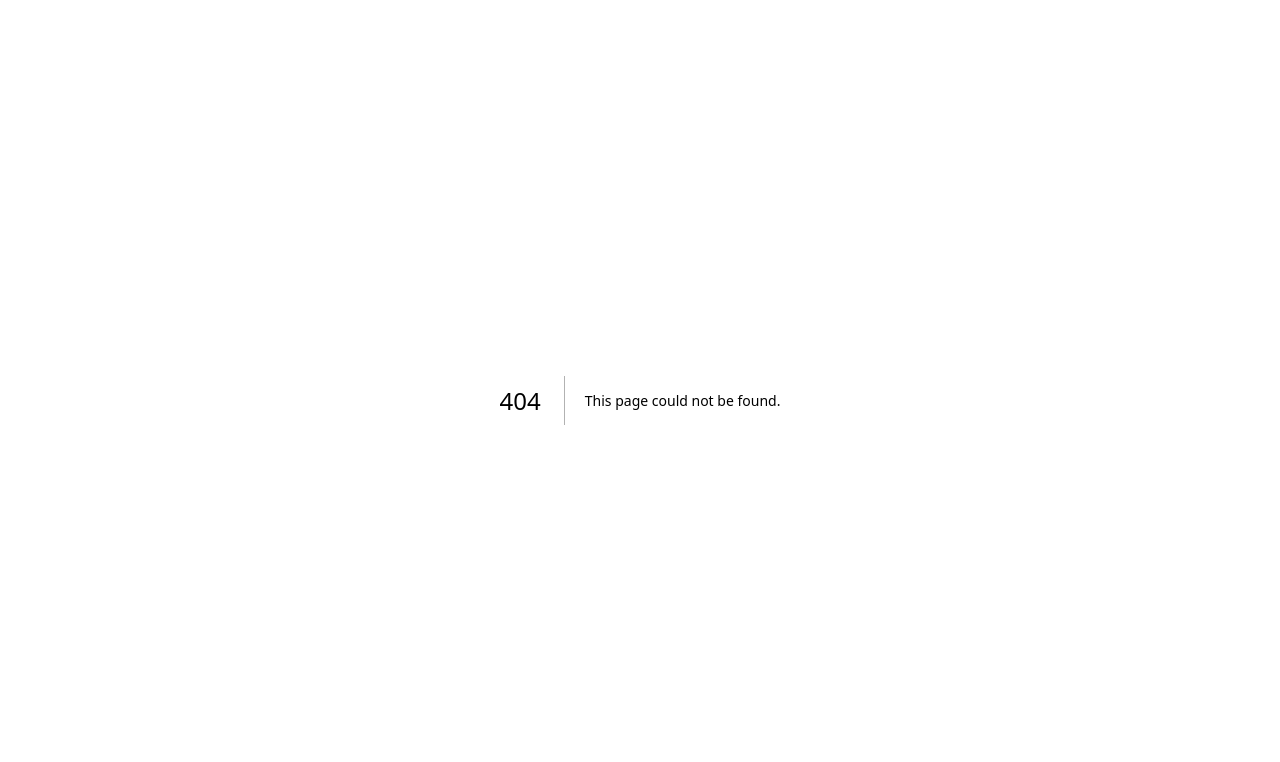
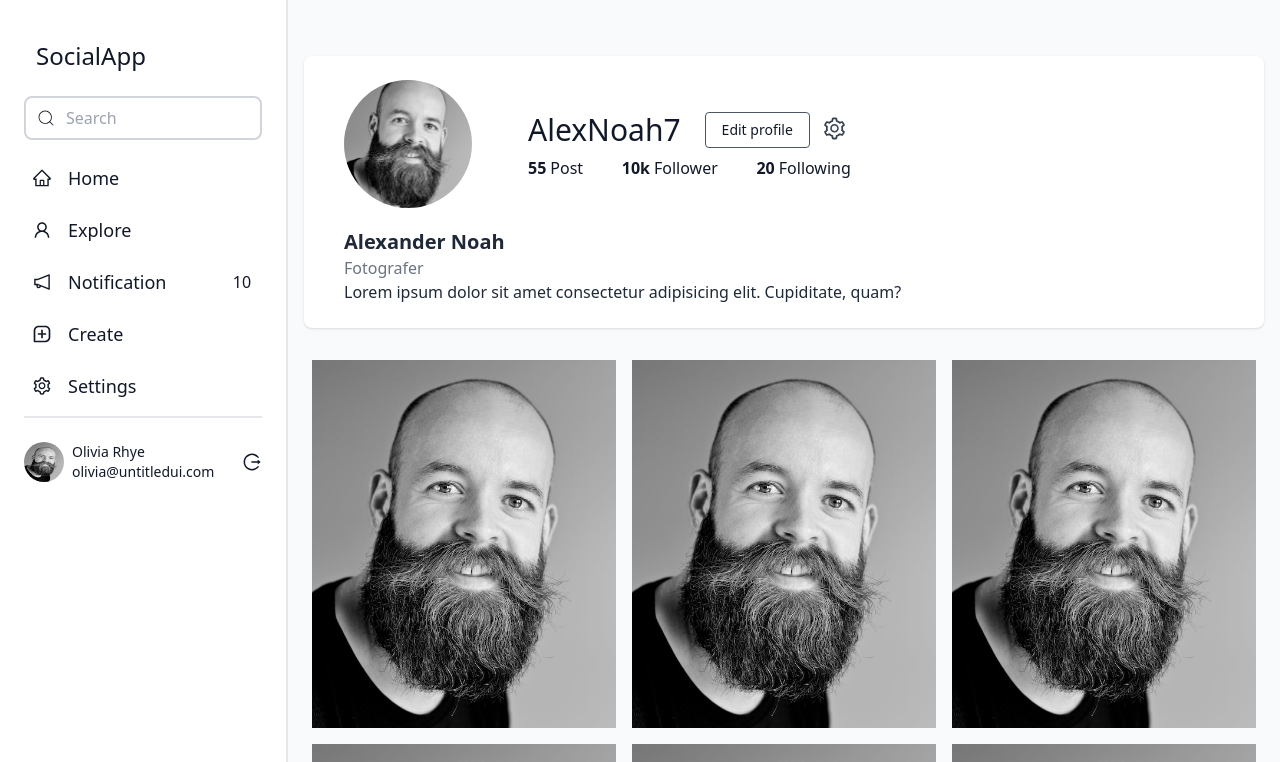
Before and after one commit to itscarew/social-app, a Next.js app: page /profile in a window 1280 px wide. Before the commit this address had no page. Shown: the top 762 px of the page. Built offline with nearby package versions, Linux system fonts and the light colour scheme.

Commit message:
new developments

```diff
--- /dev/null
+++ b/components/ExploreCardComponent.tsx
@@ -0,0 +1,22 @@
+import Image from "next/image";
+import Link from "next/link";
+import { FcLike } from "react-icons/fc"
+import { FaRegComment } from "react-icons/fa"
+
+export default function ExploreCard({ height }: Partial<any>) {
+    return (
+        <div className={`relative w-1/3 ${height} h-96 p-2 `} >
+            <div className='relative w-full h-full' >
+                <Link href={"/"}  >
+                    <div className="bg-black absolute top-0 text-white left-0 w-full h-full z-10 flex items-center justify-center opacity-0 hover:opacity-50  "   >
+                        <div className="flex items-center" > <FcLike size={30} color="#fff" /> <p className="mx-2"> 2,555 </p> </div>
+                        <div className="flex items-center" > <FaRegComment size={30} color="white" /> <p className="ml-2" > 55 </p> </div>
+                    </div>
+                    <Image alt="#" src="/pic1.jpeg" fill style={{ objectFit: "cover", objectPosition: "center" }} />
+                </Link>
+            </div>
+        </div>
+
+
+    )
+}
--- a/components/FeedCompoonent.tsx
+++ b/components/FeedCompoonent.tsx
@@ -1,5 +1,6 @@
 import Image from "next/image";
-
+import Input from "./Input";
+import { IoIosSend } from "react-icons/io"
 
 
 export default function FeedCard() {
@@ -26,7 +27,11 @@ export default function FeedCard() {
                 </div>
             </div>
             <div className="font-semibold text-sm mx-4 mt-2 mb-4">92,372 likes</div>
+            <div>
+                <Input icon={<IoIosSend size={"20"} className='absolute right-3' />} placeHolder="Post a comment" className="pl-3" />
+            </div>
         </div>
+
 
     )
 }
--- a/components/Input.tsx
+++ b/components/Input.tsx
@@ -2,22 +2,22 @@ import React, { useState, useEffect, useContext } from "react";
 import { useRouter } from "next/router"
 import { CiSearch } from "react-icons/ci"
 
-export default function Input() {
+export default function Input({ className, rounded, icon, placeHolder }: Partial<any>) {
     const [data, setData] = useState("");
     const handleChange = (e: any) => {
         setData(e.target.value)
     }
     return (
         <>
-            <div className='flex items-center relative mb-4' >
+            <div className='flex items-center relative ' >
                 <input
                     type={"text"}
-                    className={`w-full border-2 outline-none rounded-lg py-2 pl-10 border-gray-300 focus:outline-none  focus:border-gray-400 `}
-                    placeholder='Search'
+                    className={`w-full outline-none ${rounded && "rounded-lg"}  py-2 ${className}  border-gray-300 focus:outline-none  focus:border-gray-400 `}
+                    placeholder={placeHolder}
                     value={data}
                     onChange={handleChange}
                 />
-                <CiSearch size={"20"} className='absolute left-3' />
+                {icon}
             </div>
         </>
     )
--- a/components/Layout.tsx
+++ b/components/Layout.tsx
@@ -2,8 +2,10 @@ import AppHead from '../components/Head'
 import NavBar from './Navbar'
 import HeaderNavBar from './HeaderNavBar';
 import React from "react";
+import { useRouter } from "next/router"
 
 export default function Layout({ children }: any) {
+    const router = useRouter()
     return (
         <>
             <AppHead />
@@ -17,9 +19,11 @@ export default function Layout({ children }: any) {
                     <div className='md:flex-1 w-full  py-10 bg-gray-50  leading-none'>
                         {children}
                     </div>
-                    <div className=' py-10 border-l-2 border-gray-200 px-6 md:block' style={{ width: "33rem" }}  >
-                        Mini Profile
-                    </div>
+                    {router.pathname === "/" &&
+                        <div className=' py-10 border-l-2 border-gray-200 px-6 md:block' style={{ width: "33rem" }}  >
+                            Mini Profile
+                        </div>}
+
                 </div>
             </div>
         </>
--- a/components/Navbar.tsx
+++ b/components/Navbar.tsx
@@ -5,22 +5,23 @@ import { useRouter } from 'next/router'
 import Input from "./Input";
 import { AiOutlineHome, AiOutlineUser, AiOutlineNotification, AiOutlineSetting, AiOutlineLogout, AiOutlineMenu } from "react-icons/ai"
 import { BiMessageSquareAdd } from "react-icons/bi"
+import { CiSearch } from "react-icons/ci";
 
 export default function NavBar() {
     const router = useRouter();
     const routes = [
         { name: "Home", icon: <AiOutlineHome size={20} />, href: "/" },
-        { name: "Explore", icon: <AiOutlineUser size={20} />, href: "#" },
-        { name: "Notification", icon: <AiOutlineNotification size={20} />, href: "#" },
+        { name: "Explore", icon: <AiOutlineUser size={20} />, href: "/explore" },
+        { name: "Notification", icon: <AiOutlineNotification size={20} />, href: "/notification" },
         { name: "Create", icon: <BiMessageSquareAdd size={20} />, href: "#" },
-        { name: "Settings", icon: <AiOutlineSetting size={20} />, href: "#" },
+        { name: "Settings", icon: <AiOutlineSetting size={20} />, href: "/settings" },
     ]
 
     return (
         <nav className='w-72 py-10 border-r-2 border-gray-200 px-6 hidden md:block  '>
             <div className=' text-2xl flex items-center font-medium'>  <h1 className='ml-3 font-light'> SocialApp </h1></div>
             <div className="pt-6" >
-                <Input />
+                <Input rounded icon={<CiSearch size={"20"} className='absolute left-3' />} placeHolder="Search" className="pl-10 border-2 " />
             </div>
             <div className=' pt-2'>
                 {routes.map((route, index) => {
@@ -36,13 +37,13 @@ export default function NavBar() {
 
             <div className="flex items-center border-t-2 border-gray-200 justify-between text-sm py-6 " >
                 <div className="flex items-center" >
-                    <div className="relative  rounded-full overflow-hidden w-10 h-10 mr-2" >
+                    <Link href={"/profile"} className="relative  rounded-full overflow-hidden w-10 h-10 mr-2" >
                         <Image src={"/pic1.jpeg"} alt="#" fill />
-                    </div>
-                    <div>
+                    </Link>
+                    <Link href={"/profile"} >
                         <p>Olivia Rhye</p>
-                        <a className="font-normal" href="mailto:email@example.com">olivia@untitledui.com</a>
-                    </div>
+                        <p className="font-normal" >olivia@untitledui.com</p>
+                    </Link>
                 </div>
                 <div className=" cursor-pointer" >
                     <AiOutlineLogout size={20} />
--- /dev/null
+++ b/components/NotificationComponents.tsx
@@ -0,0 +1,27 @@
+import Image from "next/image";
+
+export default function NotificationCard() {
+    return (
+        <div className="bg-white px-5 py-3.5 mb-4 rounded-lg shadow hover:shadow-xl max-w-3xl  transform hover:-translate-y-[0.125rem] transition duration-100 ease-linear">
+            <div className="flex items-center justify-between mt-2 rounded-lg px-1 py-1 cursor-pointer">
+                <div className='flex items-center' >
+                    <div className="relative flex flex-shrink-0 items-end">
+                        <Image alt='#' className="h-16 w-16 rounded-full" src="/pic1.jpeg" height={40} width={40} style={{ objectFit: "cover" }} />
+                        <span className="absolute h-4 w-4 bg-green-400 rounded-full bottom-0 right-0 border-2 border-white"></span>
+                    </div>
+                    <div className="ml-3">
+                        <span className="font-semibold tracking-tight text-xs">John Doe </span>
+                        <span className="text-xs leading-none opacity-50">reacted to your comment:</span>
+                        <p className="text-xs leading-4 pt-2 italic opacity-70">This is the comment you wrote, This is the comment you wrote</p>
+                        <span className="text-[10px] text-blue-500 font-medium leading-4 opacity-75">a few seconds ago</span>
+                    </div>
+                </div>
+                <div className="relative flex flex-shrink-0 items-end">
+                    <Image alt='#' className="h-16 w-16 rounded-md" src="/pic1.jpeg" height={40} width={40} style={{ objectFit: "cover" }} />
+                </div>
+            </div>
+        </div>
+
+
+    )
+}
--- /dev/null
+++ b/components/ProfileComponent.tsx
@@ -0,0 +1,60 @@
+
+import Image from "next/image";
+import ExploreCard from "./ExploreCardComponent";
+import { AiOutlineSetting } from "react-icons/ai"
+import Link from "next/link";
+
+export default function ProfileComponent() {
+    return (
+        <>
+            <div className=" max-w-screen-lg px-10 py-6 mx-4 bg-white rounded-lg shadow md:mx-auto border-1">
+                <div className="flex flex-col items-start w-full m-auto sm:flex-row">
+                    <div className="flex mx-auto sm:mr-10 sm:m-0">
+                        <div className="relative items-center justify-center w-20 h-20 m-auto mr-4 sm:w-32 sm:h-32">
+                            <Image alt="profil"
+                                src="/pic1.jpeg"
+                                className="object-cover w-20 h-20 mx-auto rounded-full sm:w-32 sm:h-32" fill />
+                        </div>
+                    </div>
+                    <div className="flex flex-col pt-4 mx-auto my-auto sm:pt-0 sm:mx-0">
+                        <div className="flex flex-col mx-auto sm:flex-row sm:mx-0 ">
+                            <h2 className="flex pr-4 text-xl font-light text-gray-900 sm:text-3xl">AlexNoah7</h2>
+                            <div className="flex">
+                                <Link
+                                    href={"/settings"}
+                                    className="flex items-center px-4 text-sm font-medium text-gray-900 bg-transparent border border-gray-600 rounded outline-none sm:ml-2 hover:bg-blue-600 hover:text-white focus:outline-none hover:border-blue-700">Edit
+                                    profile</Link>
+                                <Link href={"/settings"} className="p-1 ml-2 text-gray-700 border-transparent rounded-full cursor-pointer hover:text-blue-600 focus:outline-none focus:text-gray-600"
+                                    aria-label="Notifications">
+                                    <AiOutlineSetting size={25} />
+                                </Link>
+                            </div>
+                        </div>
+                        <div className="flex items-center justify-between mt-3 space-x-2">
+                            <div className="flex"><span className="mr-1 font-semibold">55 </span> Post</div>
+                            <div className="flex"><span className="mr-1 font-semibold">10k </span> Follower</div>
+                            <div className="flex"><span className="mr-1 font-semibold">20</span> Following</div>
+                        </div>
+                    </div>
+                </div>
+                <div className="w-full pt-5">
+                    <h1 className="text-lg font-semibold text-gray-800 sm:text-xl">Alexander Noah</h1>
+                    <p className="text-sm text-gray-500 md:text-base">Fotografer</p>
+                    <p className="text-sm text-gray-800 md:text-base">Lorem ipsum dolor sit amet consectetur adipisicing elit.
+                        Cupiditate, quam?</p>
+                </div>
+            </div>
+
+            <div className="max-w-screen-lg py-6 md:mx-auto flex items-start flex-wrap  h "  >
+                <ExploreCard height="h-80" />
+                <ExploreCard height="h-80" />
+                <ExploreCard height="h-80" />
+                <ExploreCard height="h-80" />
+                <ExploreCard height="h-80" />
+                <ExploreCard height="h-80" />
+
+
+            </div>
+        </>
+    )
+}
--- /dev/null
+++ b/pages/explore.tsx
@@ -0,0 +1,41 @@
+import Head from 'next/head'
+import Image from 'next/image'
+import { Inter } from '@next/font/google'
+import styles from '@/styles/Home.module.css'
+import Layout from '@/components/Layout'
+import FeedCard from '@/components/FeedCompoonent'
+import Link from 'next/link'
+import ExploreCard from '@/components/ExploreCardComponent'
+
+const inter = Inter({ subsets: ['latin'] })
+
+export default function Explore() {
+    return (
+        <>
+            <Layout>
+                <div className="w-full min-h-screen p-4">
+                    <div className='flex items-start flex-wrap ' >
+                        <ExploreCard />
+                        <ExploreCard />
+                        <ExploreCard />
+                        <ExploreCard />
+                        <ExploreCard />
+                        <ExploreCard />
+                        <ExploreCard />
+                        <ExploreCard />
+                        <ExploreCard />
+                        <ExploreCard />
+                        <ExploreCard />
+                        <ExploreCard />
+                    </div>
+
+                </div>
+
+
+
+
+
+            </Layout>
+        </>
+    )
+}
--- /dev/null
+++ b/pages/notification.tsx
@@ -0,0 +1,27 @@
+import Head from 'next/head'
+import Image from 'next/image'
+import { Inter } from '@next/font/google'
+import styles from '@/styles/Home.module.css'
+import Layout from '@/components/Layout'
+import FeedCard from '@/components/FeedCompoonent'
+import NotificationCard from '@/components/NotificationComponents'
+
+const inter = Inter({ subsets: ['latin'] })
+
+export default function Notification() {
+    return (
+        <>
+            <Layout>
+                <div className="w-full min-h-screen p-4">
+                    <h1 className='mb-6' >Notifications</h1>
+                    <NotificationCard />
+                    <NotificationCard />
+                    <NotificationCard />
+                    <NotificationCard />
+                    <NotificationCard />
+                    <NotificationCard />
+                </div>
+            </Layout>
+        </>
+    )
+}
--- /dev/null
+++ b/pages/profile.tsx
@@ -0,0 +1,23 @@
+import Head from 'next/head'
+import Image from 'next/image'
+import { Inter } from '@next/font/google'
+import styles from '@/styles/Home.module.css'
+import Layout from '@/components/Layout'
+import FeedCard from '@/components/FeedCompoonent'
+import { AiOutlineSetting } from "react-icons/ai"
+import ExploreCard from '@/components/ExploreCardComponent'
+import ProfileComponent from '@/components/ProfileComponent'
+
+const inter = Inter({ subsets: ['latin'] })
+
+export default function Profile() {
+    return (
+        <>
+            <Layout>
+                <div className="w-full min-h-screen p-4">
+                    <ProfileComponent />
+                </div>
+            </Layout>
+        </>
+    )
+}
--- /dev/null
+++ b/pages/settings.tsx
@@ -0,0 +1,25 @@
+import Head from 'next/head'
+import Image from 'next/image'
+import { Inter } from '@next/font/google'
+import styles from '@/styles/Home.module.css'
+import Layout from '@/components/Layout'
+import FeedCard from '@/components/FeedCompoonent'
+
+const inter = Inter({ subsets: ['latin'] })
+
+export default function Settings() {
+    return (
+        <>
+            <Layout>
+                <div className="w-full min-h-screen p-4">
+                    <FeedCard />
+
+                </div>
+
+
+
+
+            </Layout>
+        </>
+    )
+}
```
